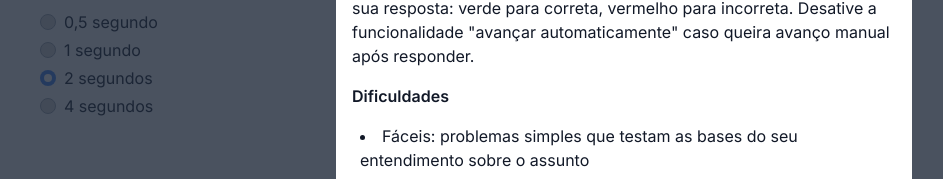
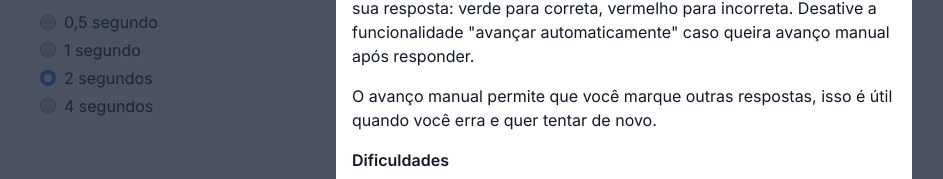
Before and after one commit to mcavalcantes/derivaquiz, a React (Vite) app: page / in a window 1280 px wide. Shown: the part 414-593 px from the top of the page, without its empty margins (16-959 px from the left). Built offline with nearby package versions, Linux system fonts and the light colour scheme; no server answers.

Commit message:
improved manual skipping feature: now it's possible to answer multiple times!

```diff
--- a/src/App.tsx
+++ b/src/App.tsx
@@ -130,6 +130,11 @@ function AppContent() {
                 Após responder a questão, um feedback visual surgirá para averiguar sua
                 resposta: verde para correta, vermelho para incorreta. Desative a funcionalidade
                 "avançar automaticamente" caso queira avanço manual após responder.
+              </p>
+
+              <p>
+                O avanço manual permite que você marque outras respostas, isso é útil quando você erra
+                e quer tentar de novo.
               </p>
 
               <h3 className="font-semibold">Dificuldades</h3>
--- a/src/AppContext.tsx
+++ b/src/AppContext.tsx
@@ -133,7 +133,6 @@ export function AppProvider({ children }: { children: React.ReactNode }) {
 
     await refreshQuestion();
     dispatch({ type: "TOGGLE_SKIP_BUTTON" });
-    dispatch({ type: "TOGGLE_ANSWER_CLICKS" });
   }, [refreshQuestion]);
 
   const handleAnswerClick = useCallback(async (
@@ -144,11 +143,13 @@ export function AppProvider({ children }: { children: React.ReactNode }) {
     const btn = buttonRef.current as HTMLButtonElement;
     if (!btn) return;
 
-    dispatch({ type: "TOGGLE_ANSWER_CLICKS" });
+    // dispatch({ type: "TOGGLE_ANSWER_CLICKS" });
 
     updateButtonStyles(btn, correct);
 
     if (state.formData.autoskip) {
+      dispatch({ type: "TOGGLE_ANSWER_CLICKS" });
+
       if (timeoutRef.current !== null) {
         clearTimeout(timeoutRef.current);
       }
@@ -163,9 +164,11 @@ export function AppProvider({ children }: { children: React.ReactNode }) {
         timeoutRef.current = null;
       }, state.formData.autoskipDelay);
     } else {
-      dispatch({ type: "TOGGLE_SKIP_BUTTON" });
+      if (!state.skipButtonVisible) {
+        dispatch({ type: "TOGGLE_SKIP_BUTTON" });
+      }
     }
-  }, [state.formData.autoskip, state.formData.autoskipDelay, refreshQuestion]);
+  }, [state.formData.autoskip, state.formData.autoskipDelay, state.skipButtonVisible, refreshQuestion]);
 
   return (
     <AppContext.Provider value={{ state, dispatch, refreshQuestion, manualSkip, handleAnswerClick }}>
```
